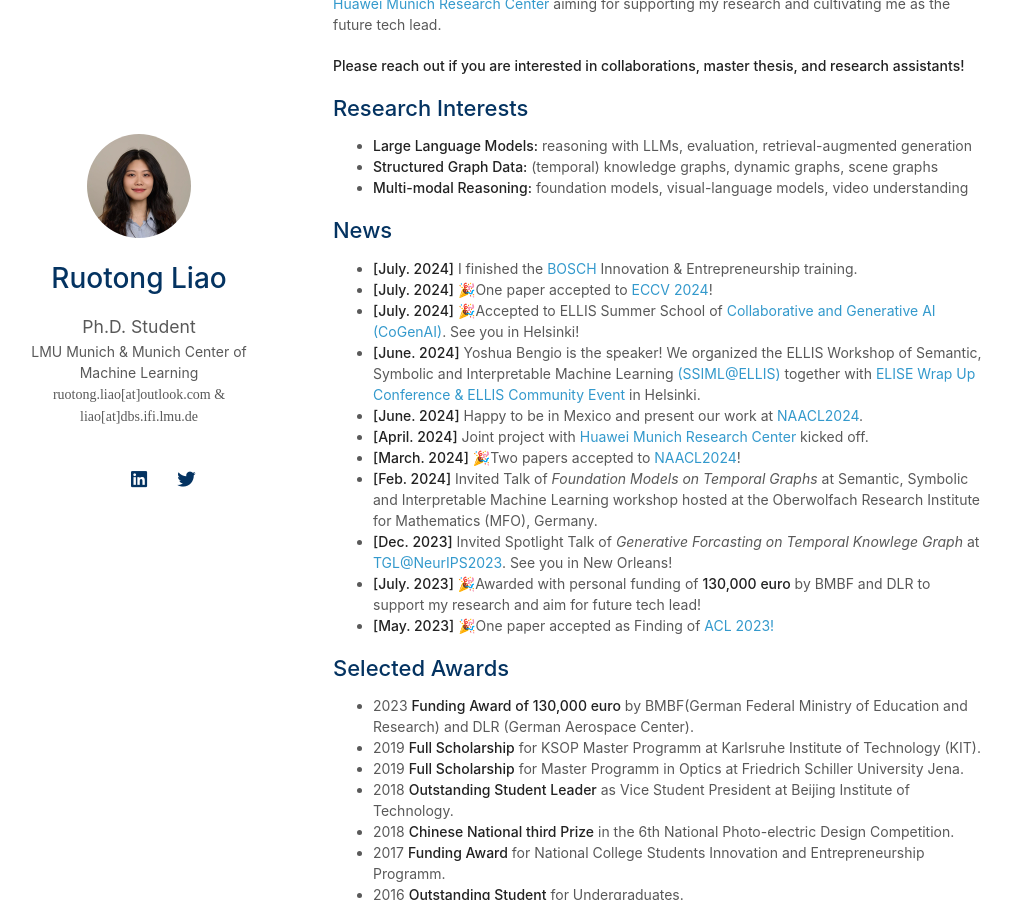
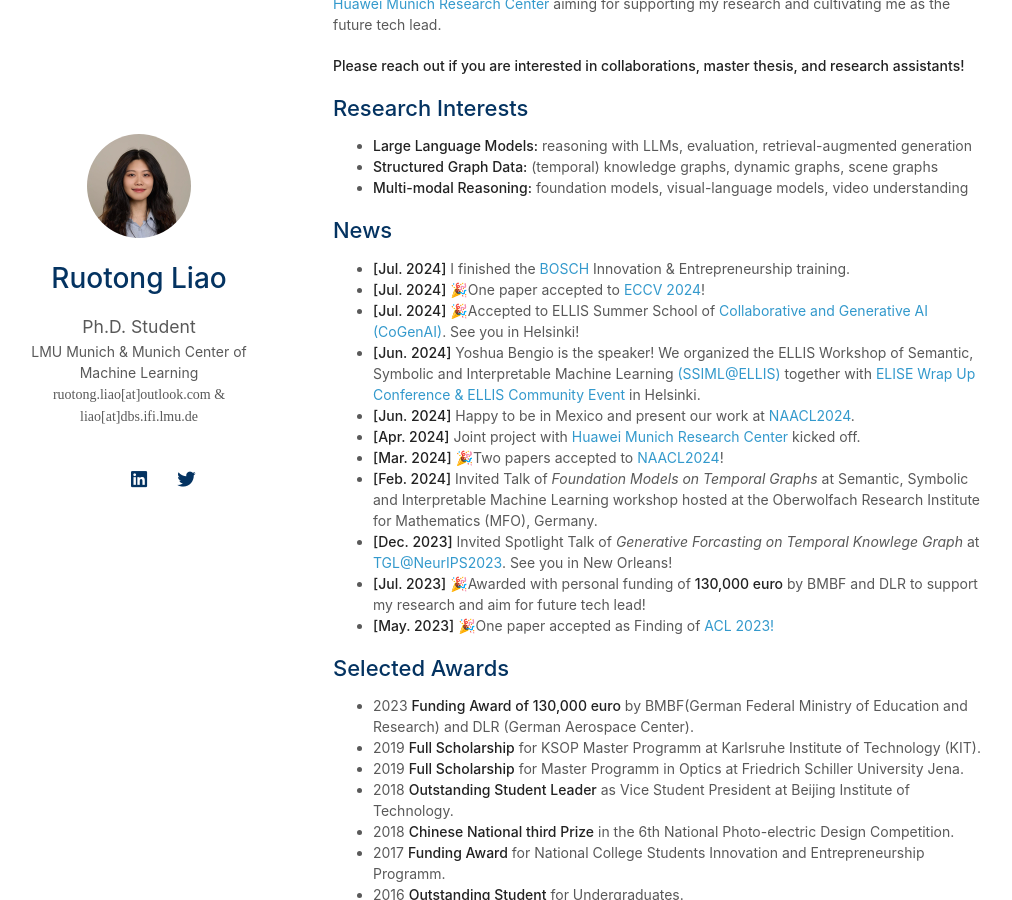
Before and after one commit to mayhugotong/mayhugotong.github.io, a Jekyll site: the page built from index.md, in a window 1280 px wide and 900 px high, scrolled down 330 px. Shown: the whole window, without its empty margins (137-1149 px from the left). Built offline with Jekyll 4.4.1, drawn with Linux system fonts in a browser that asks for light colours; nearby versions of some CDN libraries; a style sheet for code colours, icons or effects is not loaded; our own code applies the rules of GitHub Pages for plain Markdown files.

Commit message:
Update index.md

```diff
--- a/index.md
+++ b/index.md
@@ -15,16 +15,16 @@ I am a Ph.D. student at [LMU Munich](https://www.lmu.de/de/index.html) supervise
 -  **Multi-modal Reasoning:** foundation models, visual-language models, video understanding
 
 ## News
--   **[July. 2024]** I finished the [BOSCH](www.bosch.com) Innovation & Entrepreneurship training.
--   **[July. 2024]** 🎉One paper accepted to [ECCV 2024](https://eccv.ecva.net/)!
--   **[July. 2024]** 🎉Accepted to ELLIS Summer School of [Collaborative and Generative AI (CoGenAI)](https://fcai.fi/ellis-summer-school-2024/home). See you in Helsinki!
--   **[June. 2024]** Yoshua Bengio is the speaker! We organized the ELLIS Workshop of Semantic, Symbolic and Interpretable Machine Learning [(SSIML@ELLIS)](https://ellis-ssiml.github.io/) together with [ELISE Wrap Up Conference & ELLIS Community Event](https://www.elise-ai.eu/events/elise-wrap-up-conference-ellis-community-event-27-28-june) in Helsinki.
--   **[June. 2024]** Happy to be in Mexico and present our work at [NAACL2024](https://lnkd.in/dCDp5j8c).
--   **[April. 2024]** Joint project with [Huawei Munich Research Center](https://www.huawei.com/eu/) kicked off.
--   **[March. 2024]** 🎉Two papers accepted to [NAACL2024](https://lnkd.in/dCDp5j8c)!
+-   **[Jul. 2024]** I finished the [BOSCH](www.bosch.com) Innovation & Entrepreneurship training.
+-   **[Jul. 2024]** 🎉One paper accepted to [ECCV 2024](https://eccv.ecva.net/)!
+-   **[Jul. 2024]** 🎉Accepted to ELLIS Summer School of [Collaborative and Generative AI (CoGenAI)](https://fcai.fi/ellis-summer-school-2024/home). See you in Helsinki!
+-   **[Jun. 2024]** Yoshua Bengio is the speaker! We organized the ELLIS Workshop of Semantic, Symbolic and Interpretable Machine Learning [(SSIML@ELLIS)](https://ellis-ssiml.github.io/) together with [ELISE Wrap Up Conference & ELLIS Community Event](https://www.elise-ai.eu/events/elise-wrap-up-conference-ellis-community-event-27-28-june) in Helsinki.
+-   **[Jun. 2024]** Happy to be in Mexico and present our work at [NAACL2024](https://lnkd.in/dCDp5j8c).
+-   **[Apr. 2024]** Joint project with [Huawei Munich Research Center](https://www.huawei.com/eu/) kicked off.
+-   **[Mar. 2024]** 🎉Two papers accepted to [NAACL2024](https://lnkd.in/dCDp5j8c)!
 -   **[Feb. 2024]** Invited Talk of _Foundation Models on Temporal Graphs_ at Semantic, Symbolic and Interpretable Machine Learning workshop hosted at the Oberwolfach Research Institute for Mathematics (MFO), Germany.
 -   **[Dec. 2023]** Invited Spotlight Talk of _Generative Forcasting on Temporal Knowlege Graph_ at [TGL@NeurIPS2023](https://sites.google.com/view/tglworkshop-2023/home). See you in New Orleans!
--   **[July. 2023]** 🎉Awarded with personal funding of **130,000 euro** by BMBF and DLR to support my research and aim for future tech lead!
+-   **[Jul. 2023]** 🎉Awarded with personal funding of **130,000 euro** by BMBF and DLR to support my research and aim for future tech lead!
 -   **[May. 2023]** 🎉One paper accepted as Finding of [ACL 2023!](https://2023.aclweb.org/)
 
 ## Selected Awards
```
